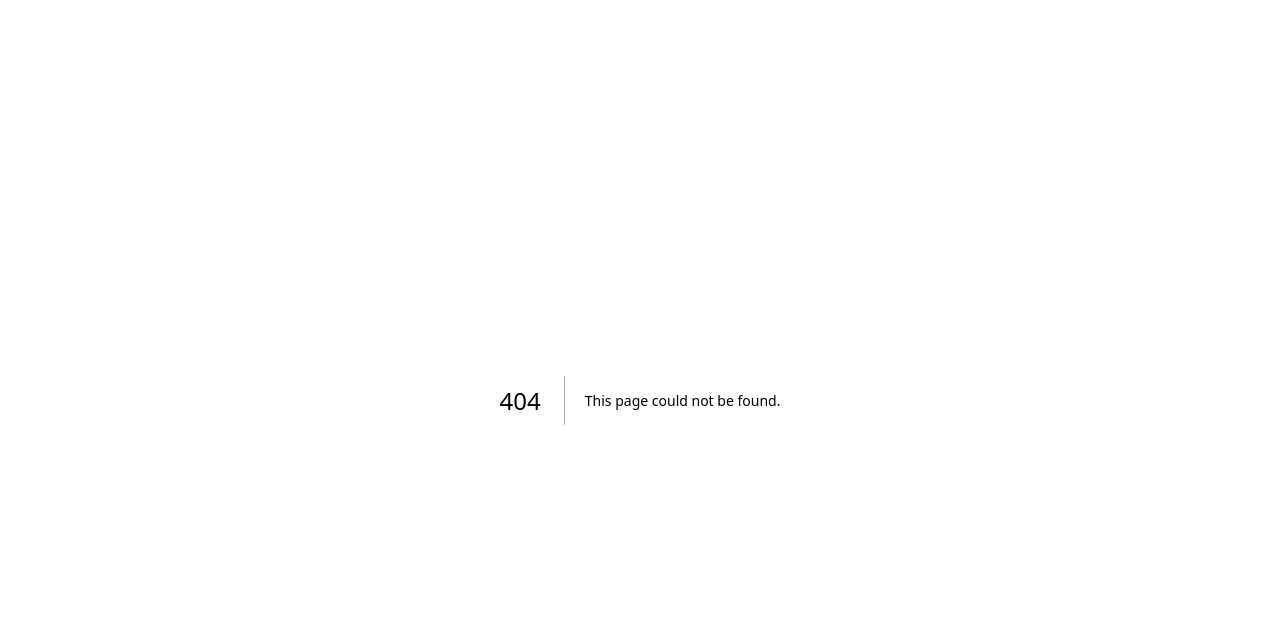
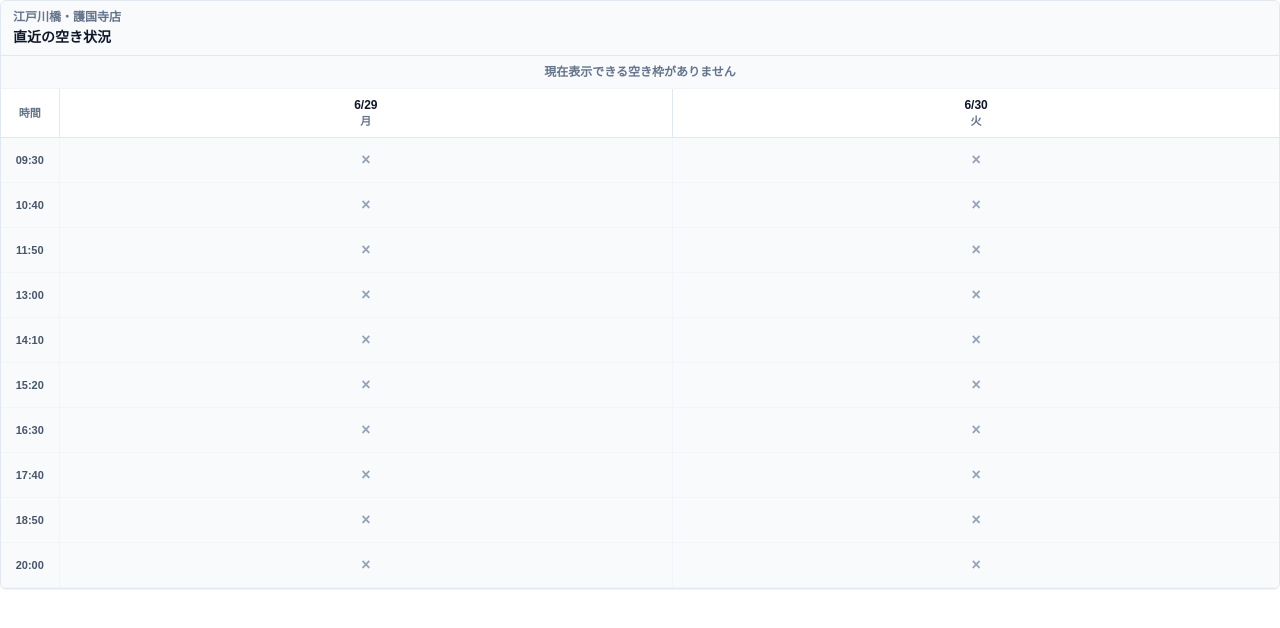
Before and after one commit to gidagrowth-byte/once-availability, a Next.js app: page /embed in a window 1280 px wide. Before the commit this address had no page. Shown: the top 628 px of the page. Built offline with nearby package versions, Linux system fonts and the light colour scheme; no server answers.

Commit message:
add embed availability route

```diff
--- /dev/null
+++ b/app/embed/page.tsx
@@ -0,0 +1,46 @@
+import { EmbedAvailability } from "@/components/EmbedAvailability";
+import { getCachedAvailability } from "@/lib/availabilityCache";
+import type { AvailabilityDay } from "@/types/availability";
+
+export const dynamic = "force-dynamic";
+
+type EmbedProps = {
+  searchParams?: Promise<{
+    store?: string;
+    selectedMonth?: string;
+    month?: string;
+  }>;
+};
+
+export default async function EmbedPage({ searchParams }: EmbedProps) {
+  const resolvedSearchParams = await searchParams;
+  const requestedMonth = resolvedSearchParams?.selectedMonth ?? resolvedSearchParams?.month;
+  const firstData = await getCachedAvailability(requestedMonth, resolvedSearchParams?.store);
+  const dataSets = [firstData];
+
+  if (!requestedMonth) {
+    const nextMonthKey = firstData.availableMonths.find((monthKey) => monthKey > firstData.month.key);
+
+    if (nextMonthKey) {
+      dataSets.push(await getCachedAvailability(nextMonthKey, resolvedSearchParams?.store));
+    }
+  }
+
+  const days = getNearestThreeDays(dataSets.flatMap((data) => data.days));
+
+  return (
+    <main className="min-h-screen bg-white">
+      <EmbedAvailability storeName={firstData.store.name} days={days} />
+    </main>
+  );
+}
+
+function getNearestThreeDays(days: AvailabilityDay[]) {
+  const uniqueDays = Array.from(new Map(days.map((day) => [day.date, day])).values()).sort((a, b) =>
+    a.date.localeCompare(b.date),
+  );
+  const firstAvailableIndex = uniqueDays.findIndex((day) => day.slots.some((slot) => slot.status === "available"));
+  const startIndex = firstAvailableIndex >= 0 ? firstAvailableIndex : 0;
+
+  return uniqueDays.slice(startIndex, startIndex + 3);
+}
--- /dev/null
+++ b/components/EmbedAvailability.tsx
@@ -0,0 +1,104 @@
+import type { AvailabilityDay } from "@/types/availability";
+
+type EmbedAvailabilityProps = {
+  storeName: string;
+  days: AvailabilityDay[];
+};
+
+const displayTimeRows = ["09:30", "10:40", "11:50", "13:00", "14:10", "15:20", "16:30", "17:40", "18:50", "20:00", "21:10"];
+
+export function EmbedAvailability({ storeName, days }: EmbedAvailabilityProps) {
+  const timeRows = getTimeRows(days);
+  const hasAnyAvailableSlot = days.some((day) => day.slots.some((slot) => slot.status === "available"));
+
+  return (
+    <section className="w-full overflow-hidden rounded-md border border-slate-200 bg-white text-slate-800 shadow-sm">
+      <div className="border-b border-slate-200 bg-slate-50 px-3 py-2">
+        <p className="truncate text-xs font-bold text-slate-500">{storeName}</p>
+        <h1 className="mt-0.5 text-sm font-bold text-slate-900">直近の空き状況</h1>
+      </div>
+
+      {days.length === 0 ? (
+        <p className="px-3 py-5 text-center text-xs font-bold text-slate-500">表示できる日付がありません。</p>
+      ) : (
+        <>
+          {!hasAnyAvailableSlot ? (
+            <p className="border-b border-slate-100 bg-slate-50 px-3 py-2 text-center text-xs font-bold text-slate-500">
+              現在表示できる空き枠がありません
+            </p>
+          ) : null}
+
+          <div className="overflow-x-auto">
+            <table className="w-full min-w-[320px] border-collapse text-center">
+              <thead>
+                <tr>
+                  <th className="w-[58px] border-b border-r border-slate-200 bg-white px-1.5 py-2 text-[11px] font-bold text-slate-500">
+                    時間
+                  </th>
+                  {days.map((day) => (
+                    <th
+                      key={day.date}
+                      className="border-b border-r border-slate-200 bg-white px-1.5 py-2 last:border-r-0"
+                    >
+                      <span className="block text-xs font-bold leading-4 text-slate-900">{day.label}</span>
+                      <span className={`block text-[11px] font-bold leading-4 ${weekdayTextClass(day.weekday)}`}>
+                        {day.weekday}
+                      </span>
+                    </th>
+                  ))}
+                </tr>
+              </thead>
+              <tbody>
+                {timeRows.map((time) => (
+                  <tr key={time}>
+                    <th className="border-b border-r border-slate-100 bg-slate-50 px-1.5 py-2 text-[11px] font-bold text-slate-600">
+                      {time}
+                    </th>
+                    {days.map((day) => {
+                      const slot = day.slots.find((item) => item.label === time);
+                      const isAvailable = slot?.status === "available";
+
+                      return (
+                        <td
+                          key={`${day.date}-${time}`}
+                          className={`border-b border-r border-slate-100 px-1.5 py-2 last:border-r-0 ${
+                            isAvailable ? "bg-emerald-50" : "bg-slate-50"
+                          }`}
+                        >
+                          <span
+                            className={`inline-flex h-7 w-7 items-center justify-center rounded-full text-base font-bold ${
+                              isAvailable ? "bg-white text-emerald-700" : "text-slate-400"
+                            }`}
+                          >
+                            {isAvailable ? "○" : "×"}
+                          </span>
+                        </td>
+                      );
+                    })}
+                  </tr>
+                ))}
+              </tbody>
+            </table>
+          </div>
+        </>
+      )}
+    </section>
+  );
+}
+
+function getTimeRows(days: AvailabilityDay[]) {
+  const slotLabels = new Set(days.flatMap((day) => day.slots.map((slot) => slot.label)));
+  return displayTimeRows.filter((time) => slotLabels.has(time));
+}
+
+function weekdayTextClass(weekday: string) {
+  if (weekday === "土") {
+    return "text-blue-600";
+  }
+
+  if (weekday === "日") {
+    return "text-rose-600";
+  }
+
+  return "text-slate-500";
+}
```
